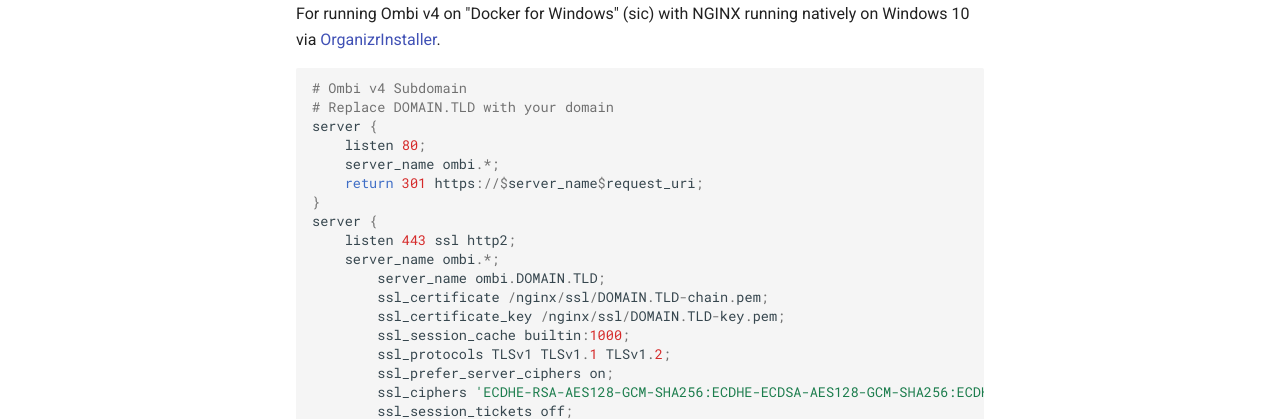
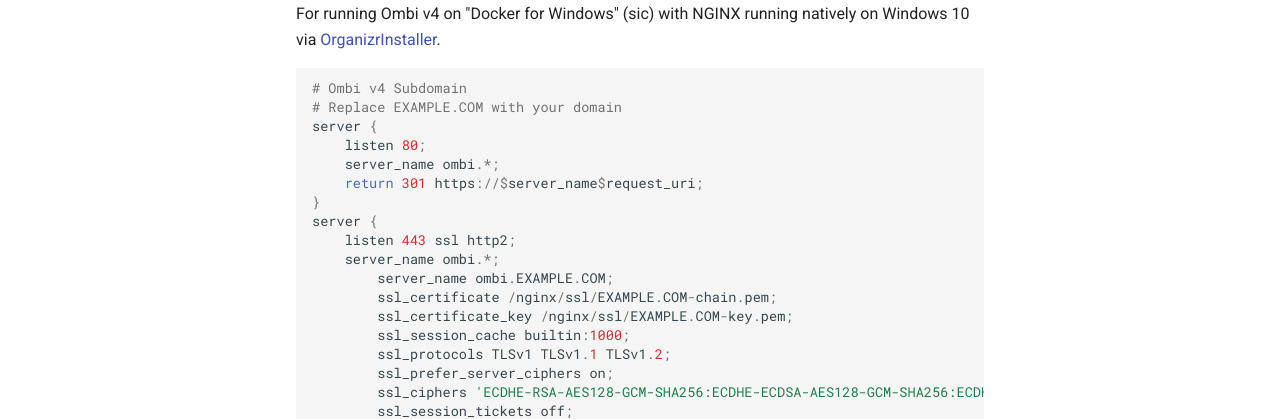
Before and after one commit to Ombi-app/Ombi.Docs, an MkDocs documentation site: the page built from docs/archive/v4-specific-proxy.md, in a window 1280 px wide and 900 px high. Shown: the part 252-671 px from the top of the window. Built offline with MkDocs 1.6.1 and Material for MkDocs 9.7.7, drawn with Linux system fonts in a browser that asks for light colours; comment, search, counter and statistics services are not loaded.

Commit message:
Satisfy RFC2606 #70

````diff
--- a/docs/archive/v4-specific-proxy.md
+++ b/docs/archive/v4-specific-proxy.md
@@ -5,7 +5,7 @@
 
 ```conf
 # Ombi v4 Subdomain
-# Replace DOMAIN.TLD with your domain
+# Replace EXAMPLE.COM with your domain
 server {
     listen 80;
     server_name ombi.*;
@@ -14,9 +14,9 @@
 server {
     listen 443 ssl http2;
     server_name ombi.*;
-        server_name ombi.DOMAIN.TLD;
-        ssl_certificate /nginx/ssl/DOMAIN.TLD-chain.pem;
-        ssl_certificate_key /nginx/ssl/DOMAIN.TLD-key.pem;
+        server_name ombi.EXAMPLE.COM;
+        ssl_certificate /nginx/ssl/EXAMPLE.COM-chain.pem;
+        ssl_certificate_key /nginx/ssl/EXAMPLE.COM-key.pem;
         ssl_session_cache builtin:1000;
         ssl_protocols TLSv1 TLSv1.1 TLSv1.2;
         ssl_prefer_server_ciphers on;
````
